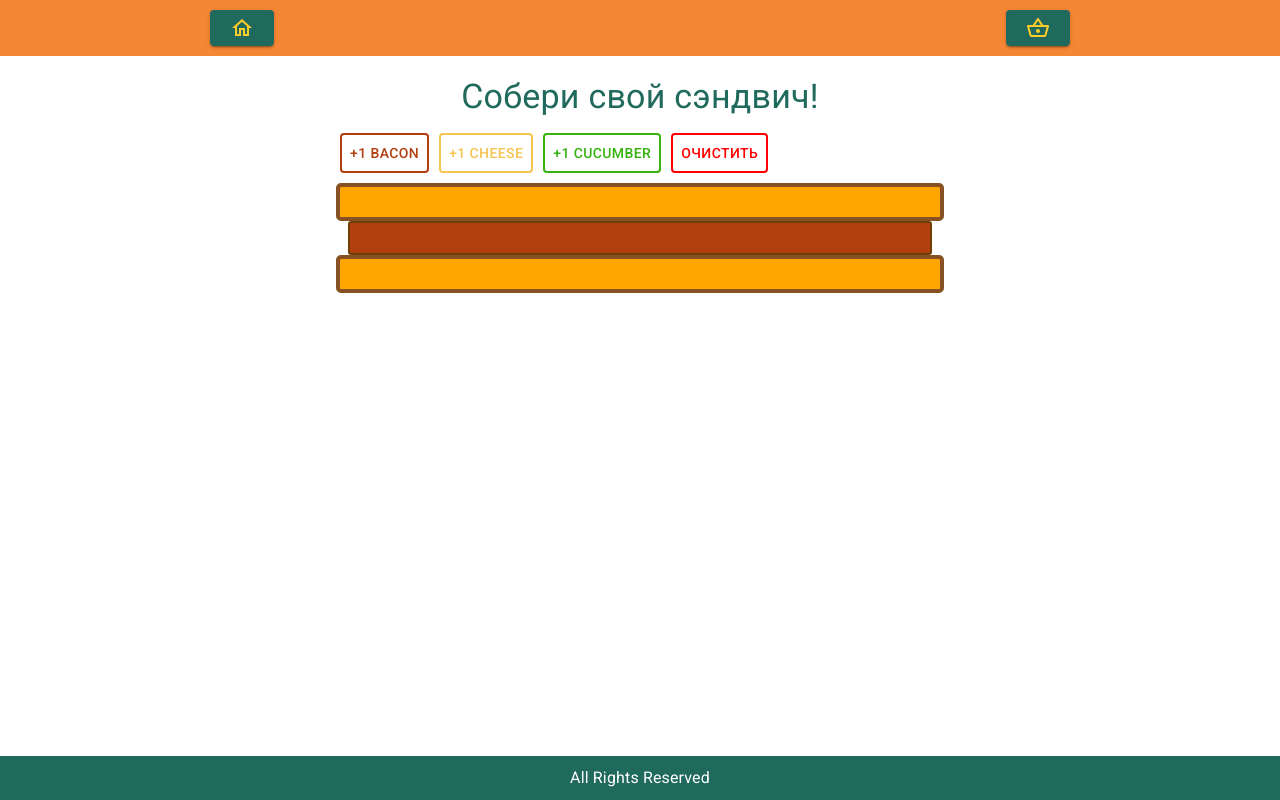
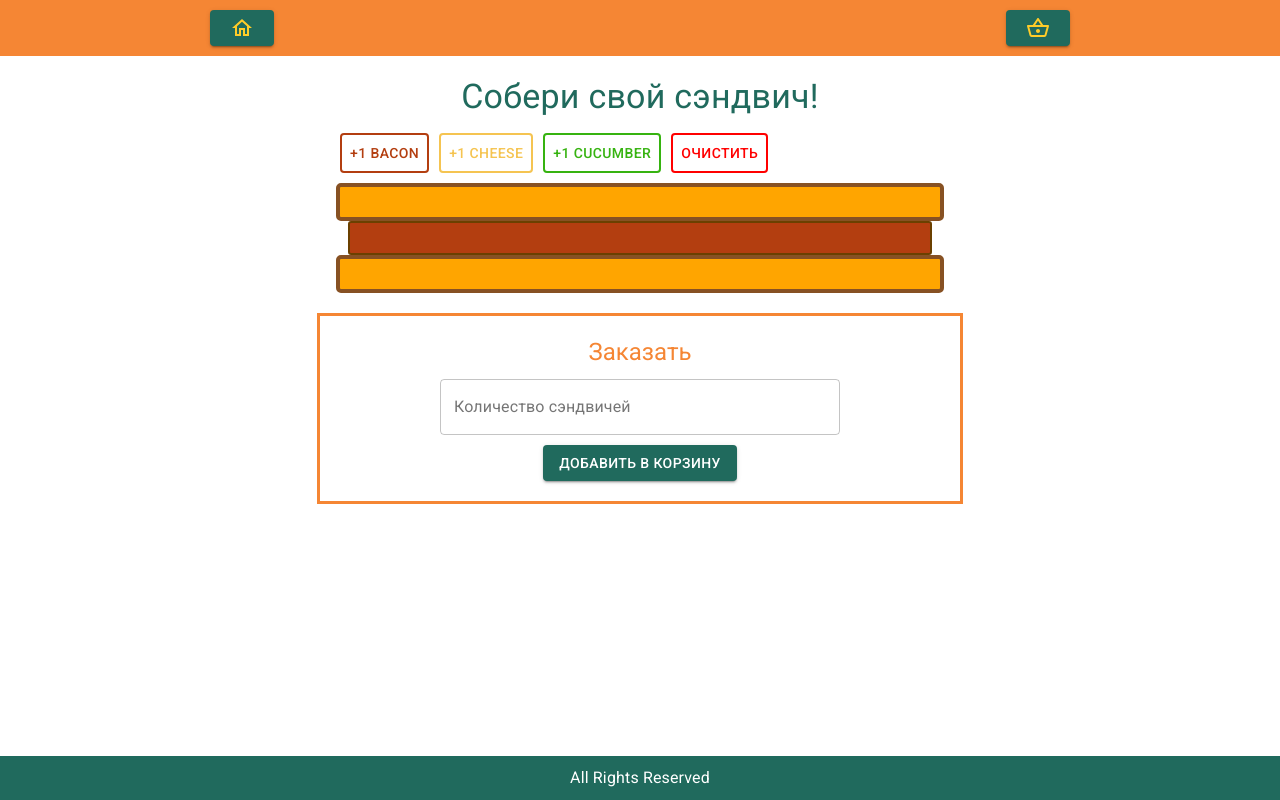
Before and after one commit to TroExol/labcode-homework, a React (Create React App) app in the folder react/burger/: page / in a window 1280 px wide. Both pictures are taken after a click on the button "+1 BACON". Built offline with nearby package versions, Linux system fonts and the light colour scheme.

Commit message:
feat: 🎸 SandwichBuilder: +order form template

```diff
--- a/react/burger/src/containers/SandwichBuilder/SandwichBuilder.tsx
+++ b/react/burger/src/containers/SandwichBuilder/SandwichBuilder.tsx
@@ -1,5 +1,12 @@
 import React from 'react';
-import { Button, makeStyles, Typography, useTheme, createStyles } from '@material-ui/core';
+import {
+    Button,
+    makeStyles,
+    Typography,
+    useTheme,
+    createStyles,
+    TextField,
+} from '@material-ui/core';
 import { connect } from 'react-redux';
 import Sandwich, { SandwichIngredientType } from '../../components/Sandwich/Sandwich';
 import { StoreType, StoreDispatchType } from '../../store';
@@ -59,6 +66,19 @@ const useStyles = makeStyles((theme) =>
             border: '2px solid red',
             marginRight: '10px',
         },
+        sandwichOrder: {
+            display: 'flex',
+            flexDirection: 'column',
+            alignItems: 'center',
+            width: '600px',
+            marginTop: '20px',
+            border: `3px solid ${theme.palette.primary.main}`,
+            padding: '20px',
+        },
+        sandwichOrderField: {
+            width: '400px',
+            margin: '10px auto',
+        },
     }),
 );
 
@@ -87,6 +107,24 @@ const SandwichBuilder = (props: IProps): JSX.Element => {
     const onResetIngredientsHandler = () => {
         resetIngredients();
     };
+
+    const sandwichOrderForm = ingredients.length > 0 && (
+        <div className={classes.sandwichOrder}>
+            <Typography variant="h5" component="h2" color="primary">
+                Заказать
+            </Typography>
+
+            <TextField
+                className={classes.sandwichOrderField}
+                variant="outlined"
+                label="Количество сэндвичей"
+            />
+
+            <Button variant="contained" color="secondary">
+                Добавить в корзину
+            </Button>
+        </div>
+    );
 
     return (
         <div className={classes.root}>
@@ -127,6 +165,8 @@ const SandwichBuilder = (props: IProps): JSX.Element => {
                     onIngredientClick={(index) => onDeleteIngredientHandler(index)}
                 />
             </div>
+
+            {sandwichOrderForm}
         </div>
     );
 };
```
